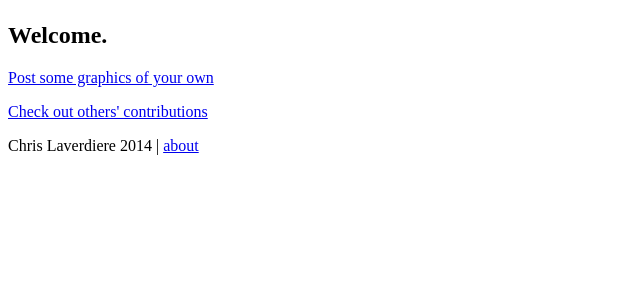
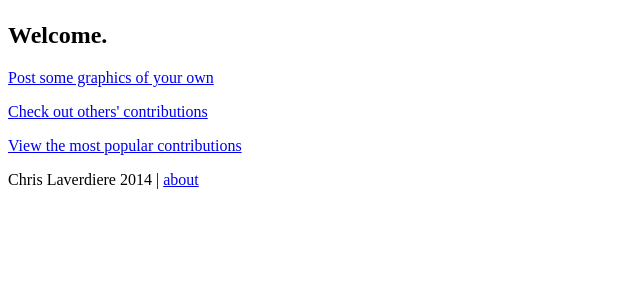
Before and after one commit to CLaverdiere/gfxhub, a Flask app: page / in a window 1280 px wide. Shown: the part 58-358 px from the top of the page, without its empty margins (0-640 px from the left). Run offline with Flask 2, Linux system fonts and the light colour scheme.

Commit message:
Add popular section.

```diff
--- a/application.py
+++ b/application.py
@@ -21,15 +21,17 @@ app.config.update(dict(
 app.config.from_envvar('GRAPHICS_SETTINGS', silent=True)
 
 
-# Routes
+# Routes.
 @app.route("/")
 def gfxhub(name=None):
     return render_template('application.html', name=name)
 
+# Route to informational about page.
 @app.route('/about')
 def about():
     return render_template('about.html')
 
+# Route for users to contribute an image to the collection.
 @app.route('/contribute', methods=['GET', 'POST'])
 def contribute(categories=None):
     db = get_db()
@@ -48,6 +50,7 @@ def contribute(categories=None):
             return redirect('/g/' + category + '/' + filename)
     return render_template('contribute.html', categories=categories)
 
+# Route to show all categories of images.
 @app.route('/g/')
 def show_graphic_category_list(categories=None):
     db = get_db()
@@ -55,6 +58,7 @@ def show_graphic_category_list(categories=None):
     categories = cur.fetchall()
     return render_template('category_list.html', categories=categories)
 
+# Route to list all pictures belonging to a given image category.
 @app.route('/g/<category>/')
 def show_graphic_list(category=None):
     db = get_db()
@@ -62,10 +66,12 @@ def show_graphic_list(category=None):
     pics = cur.fetchall()
     return render_template('graphics_list.html', pics=pics)
 
+# Route for a specific image in the collection.
 @app.route('/g/<category>/<pic_name>')
 def show_graphic(category=None, pic_name=None, adjacent_pics=None):
     db = get_db()
 
+    # We want to retrieve our routed image, as well as alphabetically adjacent images.
     cur = db.execute('select * from graphics where title=? and category=?', [pic_name, category])
     pic = cur.fetchone()
 
@@ -77,7 +83,18 @@ def show_graphic(category=None, pic_name=None, adjacent_pics=None):
 
     adjacent_pics = {'prev' : prevpic, 'next': nextpic}
 
+    # Increment the view counter for the image.
+    db.execute('update graphics set views = views + 1 where title=? and category=?', [pic_name, category])
+    db.commit()
+
     return render_template('graphics.html', category=category, pic=pic, adjacent_pics=adjacent_pics)
+
+@app.route("/g/popular")
+def show_popular_graphics(pics=None, num_shown=5):
+    db = get_db()
+    cur = db.execute('select * from graphics order by views desc limit ' + str(num_shown))
+    pics = cur.fetchall()
+    return render_template('popular.html', pics=pics)
 
 @app.errorhandler(404)
 def page_not_found(error):
--- a/templates/application.html
+++ b/templates/application.html
@@ -12,6 +12,7 @@
   {% endif %}
   <p><a href="/contribute">Post some graphics of your own</a></p>
   <p><a href="/g/">Check out others' contributions</a></p>
+  <p><a href="/g/popular">View the most popular contributions</a></p>
 {% endblock %}
 
 {% block footer %}
--- a/templates/graphics.html
+++ b/templates/graphics.html
@@ -12,5 +12,7 @@
   {% endif %}
 
   <h1>{{ pic.title }}</h1>
+  <p>Views: {{ pic.views }} </p>
+
   <img src="/static/g_pics/{{ pic.category }}/{{ pic.title }}" />
 {% endblock %}
--- a/templates/graphics_list.html
+++ b/templates/graphics_list.html
@@ -3,8 +3,6 @@
 {% block content %}
     <h1>Graphics List</h1>
     <ul>
-    {% for pic in pics %}
-      <li><h3><a href="/g/{{ pic.category }}/{{ pic.title }}">{{ pic.title }}</a></h3></li>
-    {% endfor %}
+      {% include 'pics_list_view.html' %}
     </ul>
 {% endblock %}
--- /dev/null
+++ b/templates/pics_list_view.html
@@ -0,0 +1,3 @@
+{% for pic in pics %}
+  <li><h3><a href="/g/{{ pic.category }}/{{ pic.title }}">{{ pic.title }}</a></h3></li>
+{% endfor %}
```
Also changed, not shown: templates/popular.html (added, +7 -0 lines), graphics.db.
